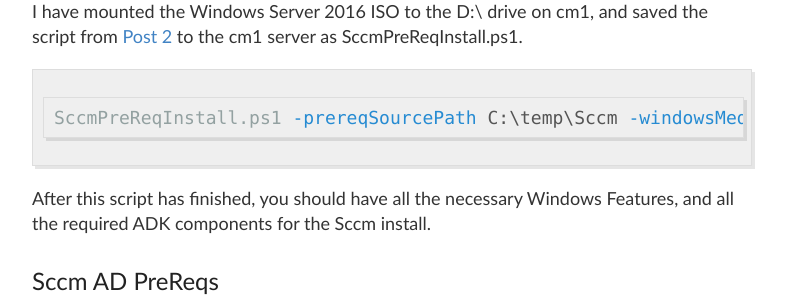
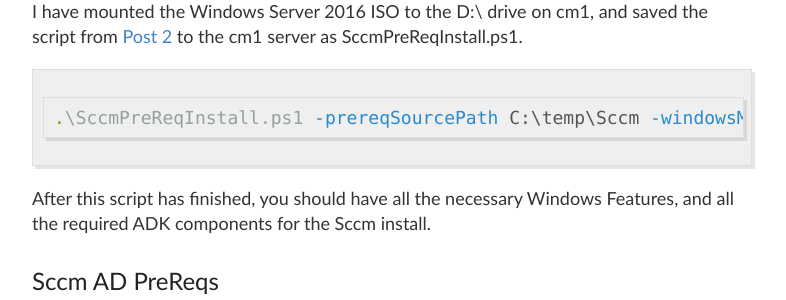
Before and after one commit to briansworth/dev, a Jekyll site: the page built from _posts/2019-2-2-PowerShell-Sccm-Install-Example.md, in a window 1280 px wide and 900 px high, scrolled down 2965 px. Shown: the part 153-453 px from the top of the window, without its empty margins (248-1034 px from the left). Built offline with Jekyll 4.4.1, drawn with Linux system fonts in a browser that asks for light colours.

````diff
--- a/_posts/2019-2-2-PowerShell-Sccm-Install-Example.md
+++ b/_posts/2019-2-2-PowerShell-Sccm-Install-Example.md
@@ -137,7 +137,7 @@ and saved the script from
 to the cm1 server as SccmPreReqInstall.ps1.
 
 ```powershell
-SccmPreReqInstall.ps1 -prereqSourcePath C:\temp\Sccm -windowsMediaSourcePath D:\sources\sxs -Verbose
+.\SccmPreReqInstall.ps1 -prereqSourcePath C:\temp\Sccm -windowsMediaSourcePath D:\sources\sxs -Verbose
 ```
 
 <p>
````
